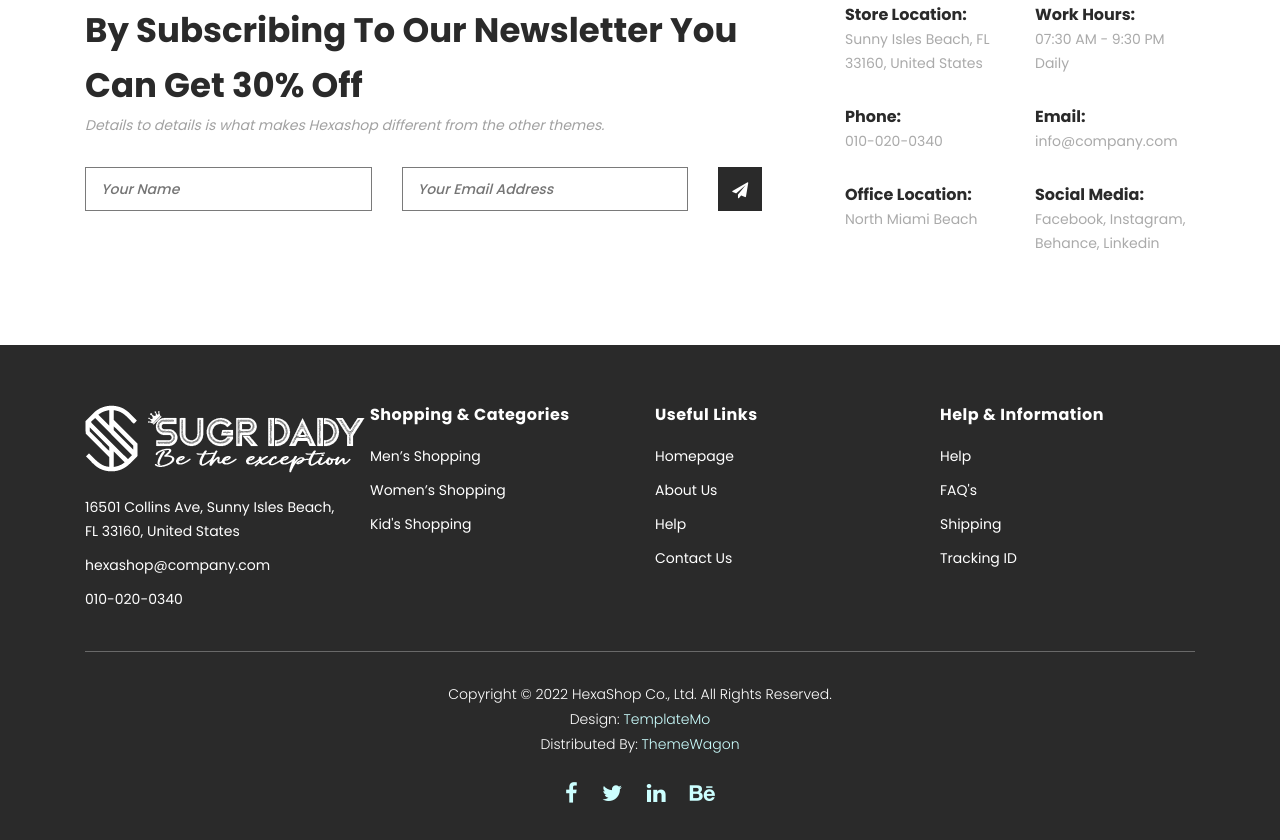
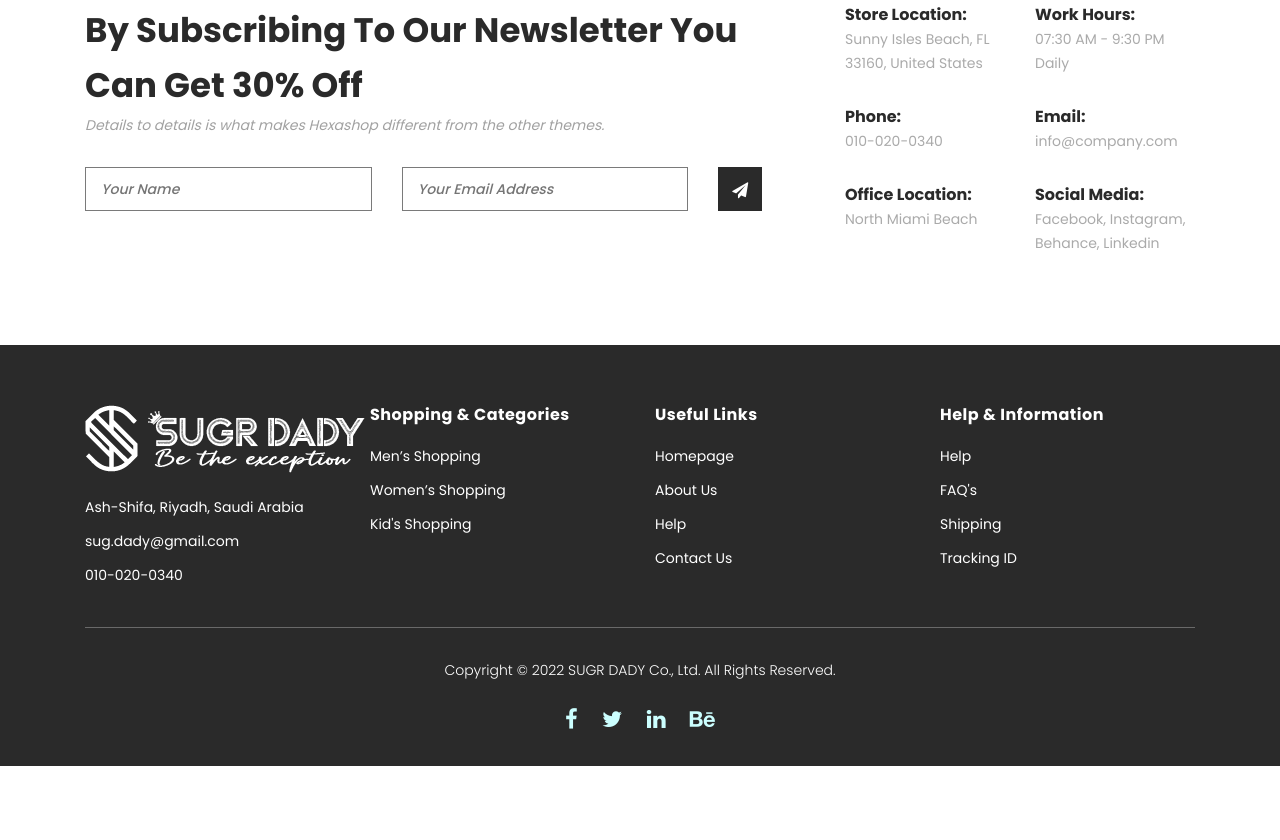
Before and after one commit to SUGRDADY/HOME, a plain HTML site: page SDSHOP/index.html in a window 1280 px wide. Shown: the part 2818-3658 px from the top of the page. After the commit the page ends 3584 px from the top, so only its background shows below. Drawn offline with Linux system fonts and the light colour scheme.

Commit message:
Update index.html

```diff
--- a/SDSHOP/index.html
+++ b/SDSHOP/index.html
@@ -514,8 +514,8 @@
                             <img src="https://sugrdady.github.io/HOME/SDSHOP/assets/images/white-logo.png" alt="hexashop ecommerce templatemo">
                         </div>
                         <ul>
-                            <li><a href="#">16501 Collins Ave, Sunny Isles Beach, FL 33160, United States</a></li>
-                            <li><a href="#">hexashop@company.com</a></li>
+                            <li><a href="#">Ash-Shifa, Riyadh, Saudi Arabia</a></li>
+                            <li><a href="#">sug.dady@gmail.com</a></li>
                             <li><a href="#">010-020-0340</a></li>
                         </ul>
                     </div>
@@ -548,11 +548,9 @@
                 </div>
                 <div class="col-lg-12">
                     <div class="under-footer">
-                        <p>Copyright © 2022 HexaShop Co., Ltd. All Rights Reserved.
+                        <p>Copyright © 2022 SUGR DADY Co., Ltd. All Rights Reserved.
 
-                        <br>Design: <a href="https://templatemo.com" target="_parent" title="free css templates">TemplateMo</a>
 
-                        <br>Distributed By: <a href="https://themewagon.com" target="_blank" title="free & premium responsive templates">ThemeWagon</a></p>
                         <ul>
                             <li><a href="#"><i class="fa fa-facebook"></i></a></li>
                             <li><a href="#"><i class="fa fa-twitter"></i></a></li>
```
